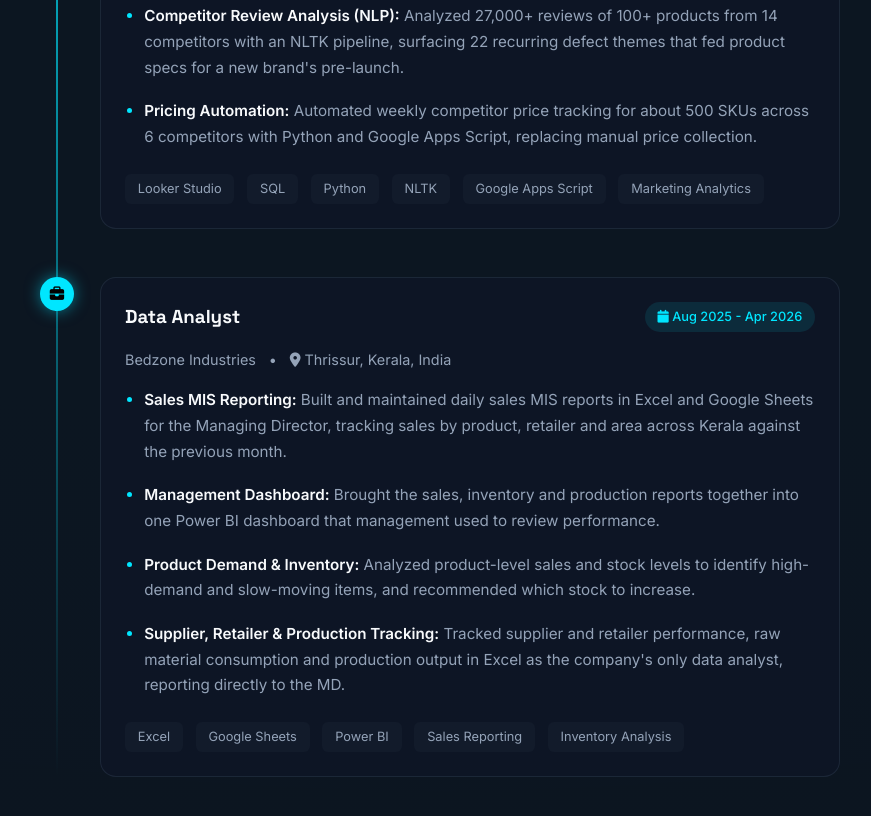
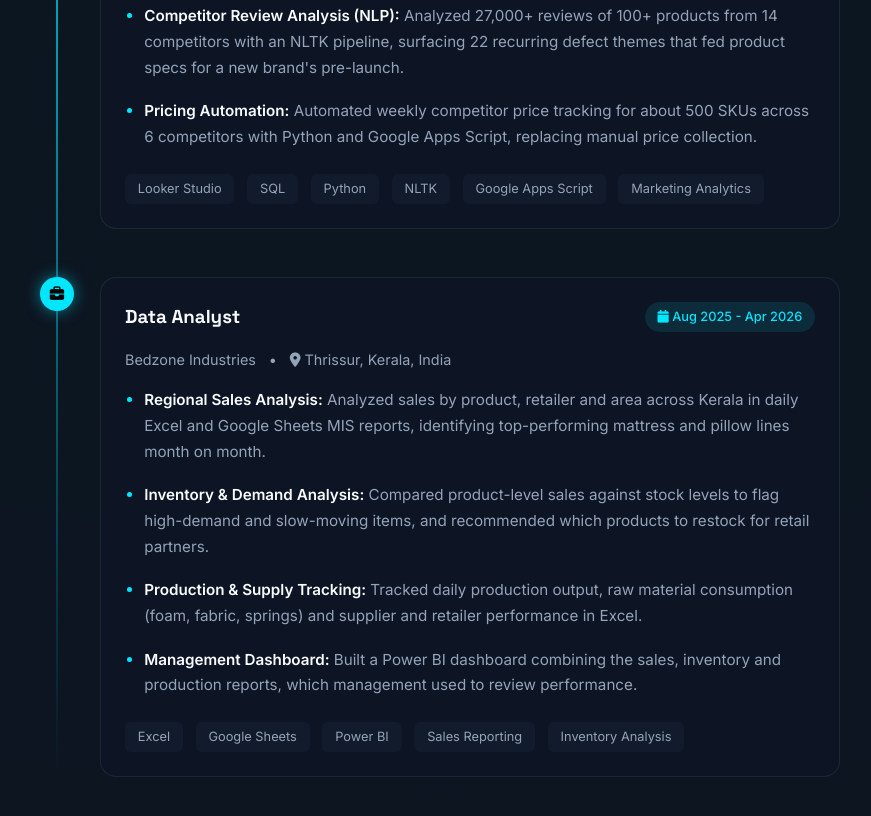
Before and after one commit to DilroseWorks/Portfolio, a plain HTML site: page index.html in a window 1280 px wide. Shown: the part 2445-3261 px from the top of the page, without its empty margins (200-1071 px from the left). Drawn offline with Linux system fonts and the light colour scheme.

Commit message:
Refine Bedzone experience bullets
Co-Authored-By: Claude Opus 5.5 <noreply@anthropic.com>
Claude-Session: https://claude.ai/code/session_01B5JvQHAdGJ6JUtVeXMjFJR

```diff
--- a/index.html
+++ b/index.html
@@ -141,7 +141,7 @@
                             <span class="text-white">Business Intelligence Analyst at Techfaya Innovations</span>,
                             working on marketing, churn and pricing analytics for e-commerce stores. Before that I was a
                             <span class="text-white">Data Analyst at Bedzone Industries</span>, a mattress and bedding
-                            manufacturer in Kerala, building sales, inventory and supplier reports for the Managing Director.
+                            manufacturer in Kerala, analyzing sales, inventory and production data across the state.
                         </p>
                         <p class="lead-text">
                             I analyze data in <span class="text-white">SQL and Python</span> and present the results
@@ -262,18 +262,10 @@
                                 <span class="meta-item"><i class="fas fa-map-marker-alt"></i> Thrissur, Kerala, India</span>
                             </div>
                             <ul class="experience-list">
-                                <li><strong>Sales MIS Reporting:</strong> Built and maintained daily sales MIS reports in
-                                    Excel and Google Sheets for the Managing Director, tracking sales by product, retailer
-                                    and area across Kerala against the previous month.</li>
-                                <li><strong>Management Dashboard:</strong> Brought the sales, inventory and production
-                                    reports together into one Power BI dashboard that management used to review
-                                    performance.</li>
-                                <li><strong>Product Demand &amp; Inventory:</strong> Analyzed product-level sales and stock
-                                    levels to identify high-demand and slow-moving items, and recommended which stock to
-                                    increase.</li>
-                                <li><strong>Supplier, Retailer &amp; Production Tracking:</strong> Tracked supplier and
-                                    retailer performance, raw material consumption and production output in Excel as the
-                                    company's only data analyst, reporting directly to the MD.</li>
+                                <li><strong>Regional Sales Analysis:</strong> Analyzed sales by product, retailer and area across Kerala in daily Excel and Google Sheets MIS reports, identifying top-performing mattress and pillow lines month on month.</li>
+                                <li><strong>Inventory &amp; Demand Analysis:</strong> Compared product-level sales against stock levels to flag high-demand and slow-moving items, and recommended which products to restock for retail partners.</li>
+                                <li><strong>Production &amp; Supply Tracking:</strong> Tracked daily production output, raw material consumption (foam, fabric, springs) and supplier and retailer performance in Excel.</li>
+                                <li><strong>Management Dashboard:</strong> Built a Power BI dashboard combining the sales, inventory and production reports, which management used to review performance.</li>
                             </ul>
                             <div class="tags-flex">
                                 <span class="tag">Excel</span>
```
